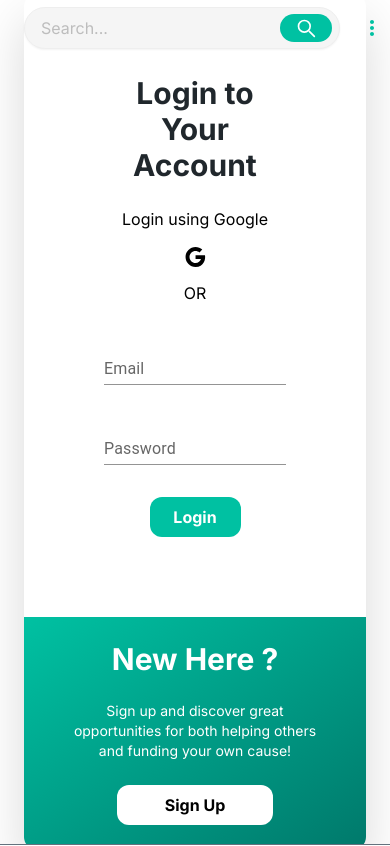
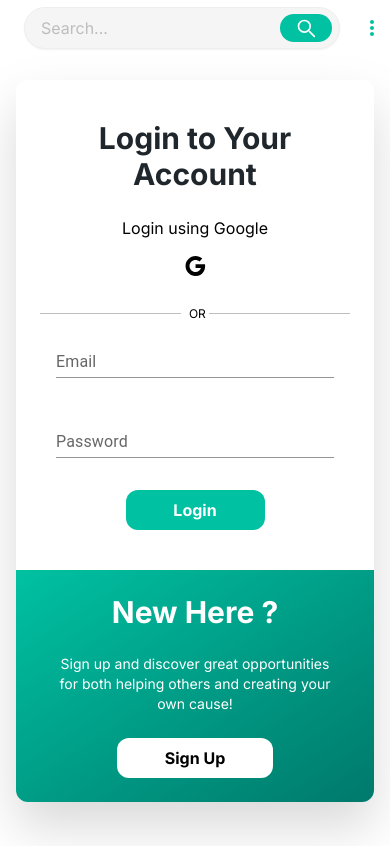
Before and after one commit to 202303-PRM-TR-FEW/Crowdfunding-Platform-Team-10, a Next.js app: page /en/login in a window 390 px wide. Shown: the top 846 px of the page. Built offline with nearby package versions, Linux system fonts and the light colour scheme; no server answers; the database is empty.

Commit message:
Fix: fixed dimentions and made responsive veritically aswell

```diff
--- a/app/[locale]/login/page.js
+++ b/app/[locale]/login/page.js
@@ -4,7 +4,7 @@ import LoginForm from "@/components/forms/LoginForm";
 
 const Login = () => {
   return (
-    <div className="flex justify-center items-center bg-white h-screen overflow-y-auto lg:p-24 md:px-24 md:py-10  p-6">
+    <div className="flex justify-center items-center bg-white h-max overflow-y-auto lg:p-24 px-4 md:px-24 py-20 ">
       <LoginForm />
     </div>
   );
--- a/app/[locale]/signup/page.js
+++ b/app/[locale]/signup/page.js
@@ -3,7 +3,7 @@
 import SignupForm from "@/components/forms/SignupForm";
 const Signup = () => {
   return (
-    <div className="flex justify-center items-center bg-white h-screen overflow-y-auto lg:p-24 md:px-24 md:py-10  p-6">
+    <div className="flex justify-center items-center bg-white h-max overflow-y-auto lg:p-24 md:p-20 py-20 px-4">
       <SignupForm />
     </div>
   );
--- a/app/components/forms/LoginForm.jsx
+++ b/app/components/forms/LoginForm.jsx
@@ -2,7 +2,7 @@
 
 import { useRouter } from "next/navigation";
 import Link from "next/link";
-import { Typography, Input } from "@material-tailwind/react";
+import { Typography } from "@material-tailwind/react";
 import InfoIcon from "@mui/icons-material/Info";
 import GoogleIcon from "@mui/icons-material/Google";
 import { useForm } from "react-hook-form";
@@ -66,7 +66,7 @@ const LoginForm = () => {
 
   return (
     <div className="grid lg:grid-cols-5 h-max drop-shadow-2xl max-w-4xl">
-      <div className="lg:col-span-3 flex flex-col justify-center gap-2 text-center bg-white p-16 lg:rounded-l rounded-t lg:rounded-tr-none">
+      <div className="lg:col-span-3 flex flex-col justify-center gap-2 text-center bg-white p-6 sm:p-12 md:p-16 lg:rounded-l rounded-t lg:rounded-tr-none">
         <p className="text-center text-gray-900 p-4 header-2">
           Login to Your Account
         </p>
@@ -75,7 +75,12 @@ const LoginForm = () => {
           <button className="p-1">
             <GoogleIcon />
           </button>
-          <p className=" px-2">OR</p>
+        </div>
+        <div className="grid grid-cols-11 mt-4 -mb-6">
+          <div className="border-b border-gray-400 h-3/6 col-span-5"></div>
+
+          <p className=" px-2 col-span-1 text-xs">OR</p>
+          <div className="border-b border-gray-400 h-3/6 col-span-5"></div>
         </div>
         <div className="">
           <Container maxWidth="xs">
@@ -85,15 +90,6 @@ const LoginForm = () => {
                 onSubmit={handleSubmit(onSubmit)}
               >
                 <div className="mt-6">
-                  {/* <Input
-                  label="Email"
-                  fullWidth
-                  variant="standard"
-                  {...register("email")}
-                  color="blue-gray"
-                  type="email"
-                  className=" border-gray-900 "
-                /> */}
                   <TextField
                     label="Email"
                     fullWidth
@@ -111,15 +107,6 @@ const LoginForm = () => {
                   </Typography>
                 </div>
                 <div>
-                  {/* <Input
-                  label="Password"
-                  type="password"
-                  variant="standard"
-                  fullWidth
-                  {...register("password")}
-                  color="blue-gray"
-                  className=" border-gray-900 "
-                /> */}
                   <TextField
                     label="Password"
                     fullWidth
@@ -154,7 +141,7 @@ const LoginForm = () => {
         <p className="text:2xl text-3xl font-bold text-white">New Here ?</p>
         <p className="text-white text-sm px-4">
           Sign up and discover great opportunities for both helping others and
-          funding your own cause!
+          creating your own cause!
         </p>
         <Link href="/signup">
           <button className="rounded bg-white color-black py-2 px-12 self-center font-bold">
--- a/app/components/forms/SignupForm.jsx
+++ b/app/components/forms/SignupForm.jsx
@@ -118,23 +118,23 @@ const SignupForm = () => {
 
   return (
     <div className="grid lg:grid-cols-5 h-max drop-shadow-2xl max-w-4xl">
-      <div className="lg:col-span-2 bg-gradient-to-tl from-lightGreen to-teal-700 flex flex-col justify-center items-center p-6 text-center gap-6 lg:rounded-l rounded-t lg:rounded-tr-none">
-        <p className=" px-10 lg:px-0 text-3xl font-bold text-white">
+      <div className="lg:col-span-2 bg-gradient-to-tl from-lightGreen to-teal-700 flex flex-col justify-center items-center p-6 text-center gap-6 lg:rounded-l rounded-b lg:rounded-br-none lg:rounded-tr-none order-2 lg:order-1">
+        <p className=" px-10 lg:px-0 text-2xl md:text-3xl font-bold text-white">
           Already Have an Account ?
         </p>
 
         <Link href="/login">
           <button className="rounded bg-white color-black py-2 px-12 self-center font-bold">
-            Log In
+            Login
           </button>
         </Link>
       </div>
-      <div className="lg:col-span-3 grid gap-2 text-center h-full bg-white lg:rounded-r rounded-b lg:rounded-bl-none">
+      <div className="lg:col-span-3 grid gap-2 text-center h-full bg-white lg:rounded-r rounded-t lg:rounded-bl-none order-1 lg:order-2">
         <ThemeProvider theme={theme}>
-          <div className="grid gap-4 w-full  py-10">
+          <div className="grid gap-4 w-full  py-10 px-4">
             <Container maxWidth="xs">
               <div className="grid justify-center items-center h-full">
-                <p className="text-center text-gray-900 pt-10 pb-0 header-2">
+                <p className="text-center text-gray-900  header-3 px-10 md:px-20">
                   Create Your Account
                 </p>
                 <form
```
